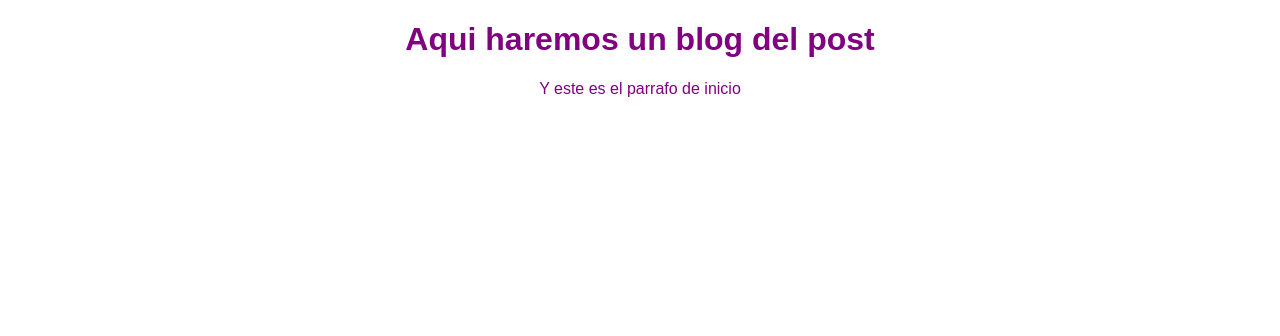
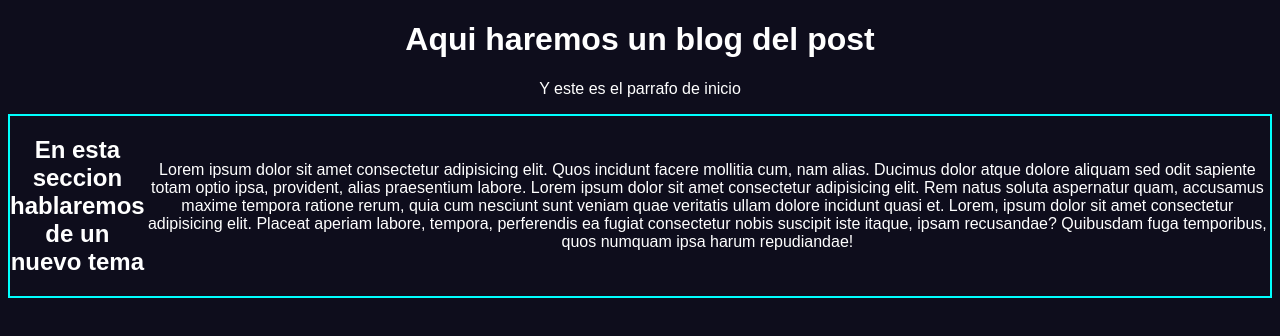
Before and after one commit to JBedoyaSalazar/hyperblog, a plain HTML site: page index.html in a window 1280 px wide. Drawn offline with Linux system fonts and the light colour scheme.

Commit message:
Esta modificacion es de la cabecera

```diff
--- a/index.html
+++ b/index.html
@@ -9,5 +9,9 @@
 <body>
     <h1>Aqui haremos un blog del post</h1>
     <p>Y este es el parrafo de inicio</p>
+    <section id = "Subtema">
+        <h2>En esta seccion hablaremos de un nuevo tema</h2>
+        <p>Lorem ipsum dolor sit amet consectetur adipisicing elit. Quos incidunt facere mollitia cum, nam alias. Ducimus dolor atque dolore aliquam sed odit sapiente totam optio ipsa, provident, alias praesentium labore. Lorem ipsum dolor sit amet consectetur adipisicing elit. Rem natus soluta aspernatur quam, accusamus maxime tempora ratione rerum, quia cum nesciunt sunt veniam quae veritatis ullam dolore incidunt quasi et. Lorem, ipsum dolor sit amet consectetur adipisicing elit. Placeat aperiam labore, tempora, perferendis ea fugiat consectetur nobis suscipit iste itaque, ipsam recusandae? Quibusdam fuga temporibus, quos numquam ipsa harum repudiandae!</p>
+    </section>
 </body>
 </html>
--- a/styles.css
+++ b/styles.css
@@ -1,5 +1,14 @@
 body{
-    color: purple;
+    background-color: rgb(14, 13, 28);
+    color: white;
     text-align: center;
     font-family: Arial;
 }
+
+#Subtema{
+    font-size: 16;
+    display: flex;
+    text-align: center;
+    align-items: center;
+    border: aqua solid 2px;
+}
```
